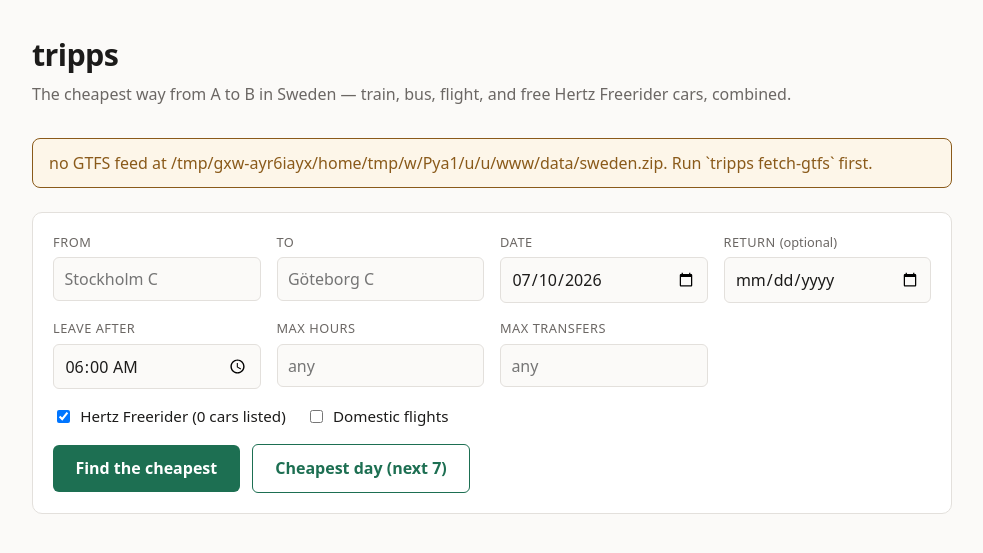
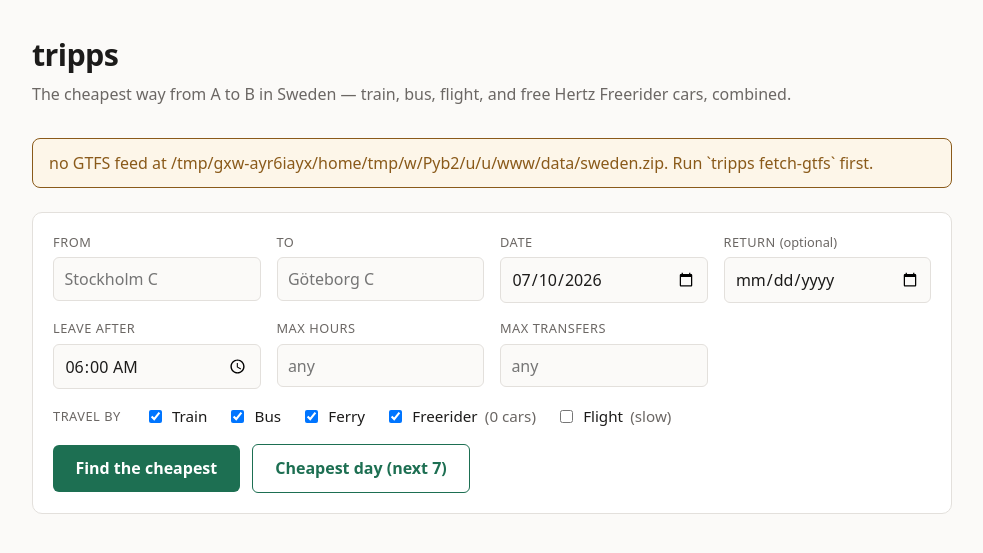
Before and after one commit to 06hp73/tripps, a FastAPI app: page / in a window 1280 px wide. Shown: the top 553 px of the page, without its empty margins (148-1131 px from the left). Run offline with FastAPI, Linux system fonts and the light colour scheme.

Commit message:
Add a travel-mode selector across UI, CLI, and API
The routing core already filtered by allowed modes, but the interfaces only
exposed "include Freerider" and "include flights"; train, bus and ferry were
always on. Now the choice is explicit.

The web UI has a "Travel by" row - Train, Bus, Ferry, Freerider, Flight - the
CLI takes `--modes train,bus,ferry,freerider,flight`, and the JSON API already
took `modes=`. Walk and local-transit are always allowed, since they are
connective feeder legs rather than a travel choice, so unchecking everything else
still lets you reach the station.

Excluding a mode also skips its cost, not just its results: unchecking Flight
avoids the multi-second Google Flights scrape, and unchecking Freerider skips the
inventory fetch, so a train-only search is both narrower and faster. On the CLI,
`--modes` overrides the older `--flights` / `--no-freerider` switches and drives
the flight-provider and Freerider-fetch decisions consistently, and an unknown
mode name is rejected rather than silently ignored.

Verified live: through the UI, a train-only search returns only trains and a
bus-only search only buses; on the CLI `--modes train` does the same.

7 new tests on the mode-resolution helpers; 228 total, lint clean.

Co-Authored-By: Claude Opus 4.8 <noreply@anthropic.com>

```diff
--- a/src/tripps/api/app.py
+++ b/src/tripps/api/app.py
@@ -702,20 +702,30 @@ async def ui_search(
     max_hours: float | None = Form(None),
     max_transfers: int | None = Form(None),
     earliest: str | None = Form(None),
-    include_freerider: bool = Form(False),
-    include_flights: bool = Form(False),
+    mode_train: bool = Form(False),
+    mode_bus: bool = Form(False),
+    mode_ferry: bool = Form(False),
+    mode_freerider: bool = Form(False),
+    mode_flight: bool = Form(False),
 ) -> HTMLResponse:
     state = _state(request)
     service_date = _parse_date(date_)
 
-    modes = ["train", "bus", "ferry", "local_transit"]
-    if include_freerider:
-        modes.append("freerider")
-    if include_flights:
-        modes.append("flight")
+    # local_transit is a connective mode (feeder legs), always allowed; the checkboxes
+    # choose the long-distance modes.
+    modes = ["local_transit"]
+    for enabled, name in (
+        (mode_train, "train"),
+        (mode_bus, "bus"),
+        (mode_ferry, "ferry"),
+        (mode_freerider, "freerider"),
+        (mode_flight, "flight"),
+    ):
+        if enabled:
+            modes.append(name)
 
     constraints = _constraints(
-        max_hours, max_transfers, include_freerider, modes, earliest, service_date
+        max_hours, max_transfers, mode_freerider, modes, earliest, service_date
     )
     try:
         response, stats = await _run_search(
--- a/src/tripps/api/templates/index.html
+++ b/src/tripps/api/templates/index.html
@@ -50,6 +50,8 @@
   .checks { display: flex; gap: 1.25rem; align-items: center; flex-wrap: wrap; }
   .checks label { text-transform: none; letter-spacing: 0; font-size: .95rem;
                   color: var(--fg); margin: 0; display: flex; gap: .45rem; align-items: center; }
+  .checks-label { font-size: .8rem; text-transform: uppercase; letter-spacing: .04em;
+                  color: var(--muted); align-self: center; margin-right: .25rem; }
   .full { grid-column: 1 / -1; }
   button {
     padding: .7rem 1.4rem; border: 0; border-radius: 6px; background: var(--accent);
@@ -118,14 +120,12 @@
     </div>
 
     <div class="full checks">
-      <label>
-        <input type="checkbox" name="include_freerider" value="true" checked>
-        Hertz Freerider ({{ freerider_count }} cars listed)
-      </label>
-      <label>
-        <input type="checkbox" name="include_flights" value="true">
-        Domestic flights
-      </label>
+      <span class="checks-label">Travel by</span>
+      <label><input type="checkbox" name="mode_train" checked> Train</label>
+      <label><input type="checkbox" name="mode_bus" checked> Bus</label>
+      <label><input type="checkbox" name="mode_ferry" checked> Ferry</label>
+      <label><input type="checkbox" name="mode_freerider" checked> Freerider <span class="opt">({{ freerider_count }} cars)</span></label>
+      <label><input type="checkbox" name="mode_flight"> Flight <span class="opt">(slow)</span></label>
     </div>
 
     <div class="full">
@@ -215,14 +215,18 @@
   const esc = (s) => String(s ?? "").replace(/[&<>"]/g, c => ({ "&": "&amp;", "<": "&lt;", ">": "&gt;", '"': "&quot;" }[c]));
 
   function modeParams() {
-    // Match the server default: flights only when the box is ticked.
-    const modes = ["train", "bus", "ferry", "local_transit"];
-    if (form.include_freerider.checked) modes.push("freerider");
-    if (form.include_flights.checked) modes.push("flight");
+    // local_transit is always allowed (feeder legs); the checkboxes pick the travel modes.
+    const modes = ["local_transit"];
+    if (form.mode_train.checked) modes.push("train");
+    if (form.mode_bus.checked) modes.push("bus");
+    if (form.mode_ferry.checked) modes.push("ferry");
+    if (form.mode_freerider.checked) modes.push("freerider");
+    if (form.mode_flight.checked) modes.push("flight");
     const p = new URLSearchParams();
     p.set("origin", form.origin.value);
     p.set("destination", form.destination.value);
     modes.forEach(m => p.append("modes", m));
+    p.set("include_freerider", form.mode_freerider.checked);
     if (form.max_hours.value) p.set("max_hours", form.max_hours.value);
     if (form.max_transfers.value) p.set("max_transfers", form.max_transfers.value);
     return p;
```
Also changed, not shown: src/tripps/cli.py (+40 -10 lines), tests/test_cli_modes.py (added, +64 -0 lines), README.md.
